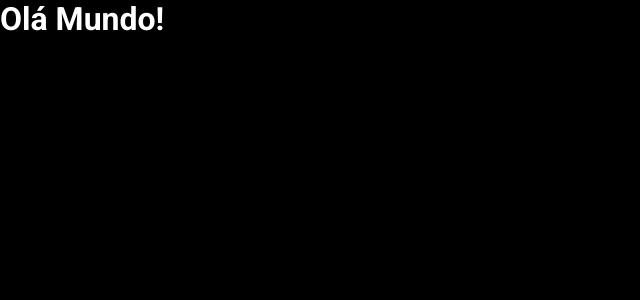
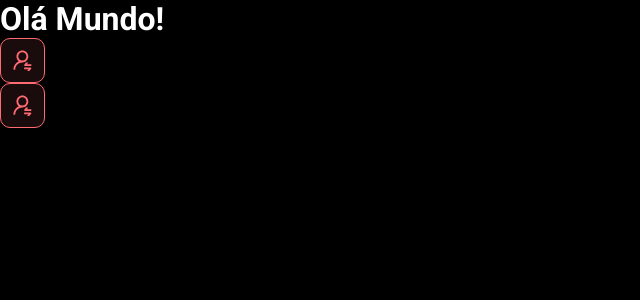
Before and after one commit to Dev-Jonathas/dsmeta, a React (Vite) app in the folder frontend/: page / in a window 1280 px wide. Shown: the top 300 px of the page, without its empty margins (0-640 px from the left). Built offline with nearby package versions, Linux system fonts and the light colour scheme.

Commit message:
First component

```diff
--- a/frontend/src/App.tsx
+++ b/frontend/src/App.tsx
@@ -1,6 +1,12 @@
+import NotificationButton from "./components/NotificationButton"
+
 function App() {
-  return(
-    <h1> Olá Mundo!</h1>
+  return (
+    <>
+      <h1> Olá Mundo!</h1>
+      <NotificationButton />
+      <NotificationButton />
+    </>
   )
 }
 
--- /dev/null
+++ b/frontend/src/components/NotificationButton/index.tsx
@@ -0,0 +1,13 @@
+import icon from '../../assets/img/NotiVerm.svg'
+
+import './styles.css'
+
+function NotificationButton() {
+    return (
+        <div className="dsmeta-red-btn">
+            <img src={icon} alt="Notificar" />
+        </div>
+    )
+}
+
+export default NotificationButton
```
Also changed, not shown: frontend/src/assets/img/NotiVerm.svg (added), frontend/src/components/NotificationButton/styles.css (added).
